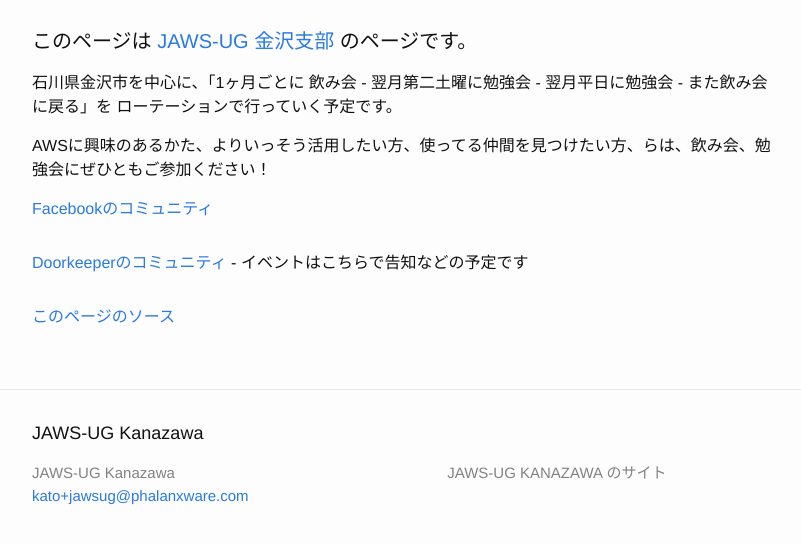
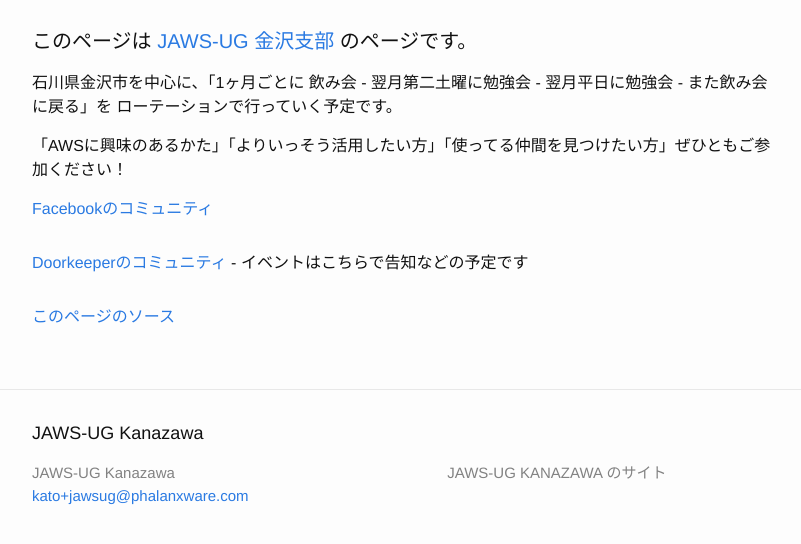
Before and after one commit to jaws-ug-kanazawa/jaws-ug-kanazawa.github.io, a Jekyll site: the page built from index.html, in a window 1280 px wide, cut to the strip 104-648 px from the top of the page. Shown: the whole strip, without its empty margins (238-1039 px from the left). Built offline with Jekyll 4.4.1, drawn with Linux system fonts in a browser that asks for light colours.

Commit message:
Update index.html

```diff
--- a/index.html
+++ b/index.html
@@ -9,7 +9,7 @@
   ローテーションで行っていく予定です。
   </p>
 
-  <p>AWSに興味のあるかた、よりいっそう活用したい方、使ってる仲間を見つけたい方、らは、飲み会、勉強会にぜひともご参加ください！</p>
+  <p>「AWSに興味のあるかた」「よりいっそう活用したい方」「使ってる仲間を見つけたい方」ぜひともご参加ください！</p>
 
   <ul class="post-list">
     <li><a href="https://www.facebook.com/jawsug.kanazawa/">Facebookのコミュニティ</a></li>
```
